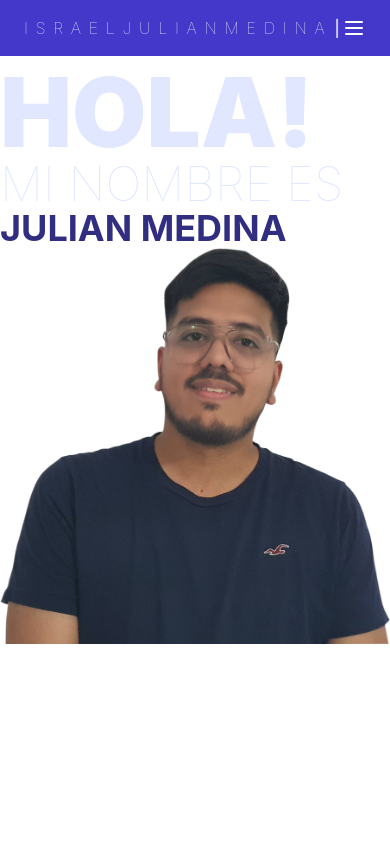
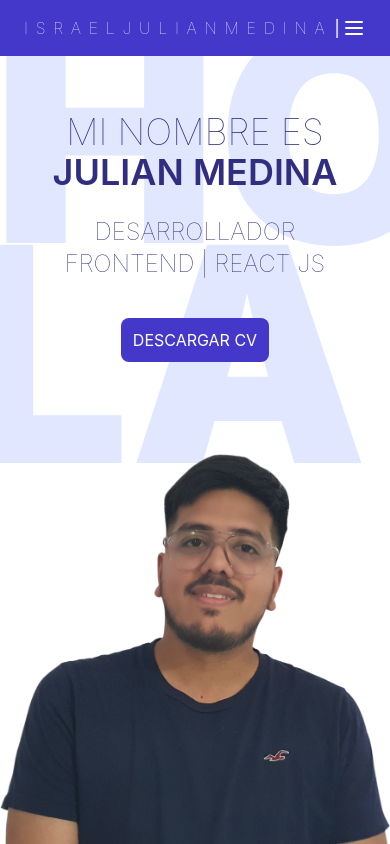
Before and after one commit to JulianMedd/israeljulianmedina, a Next.js app: page /about-me in a window 390 px wide. Built offline with nearby package versions, Linux system fonts and the light colour scheme.

Commit message:
fixing hero component and responsive

```diff
--- a/components/hero/Hero.js
+++ b/components/hero/Hero.js
@@ -4,16 +4,30 @@
 
 const Hero = () => {
     return (
-        <div className="flex flex-col justify-between">
-            <div>
-                <p className="text-8xl font-black text-indigo-100">HOLA!</p>
-                <p className="text-5xl font-thin text-indigo-100">MI NOMBRE ES</p>
-                <h1 className="text-4xl font-bold text-indigo-900">JULIAN MEDINA</h1>
+        <div className="animate-apear pt-16 overflow-hidden w-screen h-screen flex flex-col items-center justify-between md:w-4/5 lg:flex-row md:ml-60 md:pt-0">
+
+            <div className="relative w-full h-1/2 px-8 pt-12 text-center md:px-2 md:w-1/2">
+                <div className="-z-1 leading-none absolute -left-10 -top-20 text-10xl font-black text-indigo-100">
+                    <p>HO</p>
+                    <p className="-mt-20">LA!</p>
+                </div>
+                <p className="text-4xl font-thin text-indigo-900">MI NOMBRE ES</p>
+                <h1 className="text-4xl font-semibold text-indigo-900">JULIAN MEDINA</h1>
+                <h2 className="text-2xl font-thin text-indigo-900 py-6">DESARROLLADOR FRONTEND | REACT JS</h2>
+                <div className="mt-6">
+                    <a
+                        className="p-3 bg-indigo-700 rounded-lg text-white"
+                        download=""
+                        href="../../public/Cv_IsraelJulianMedina.pdf" >DESCARGAR CV</a>
+                </div>
             </div>
-            <Image
-                src={fotoPerfil}
-                layout='responsive'
-            />
+            <div className="w-full h-1/2 overflow-hidden lg:self-end md:w-1/2 lg:h-4/5">
+                <Image
+                    src={fotoPerfil}
+                    layout='responsive'
+                    alt="foto principal"
+                />
+            </div>
         </div>
     )
 }
--- a/components/menu/ActiveLink.js
+++ b/components/menu/ActiveLink.js
@@ -12,7 +12,7 @@
                 <span className="text-xs font-bold absolute top-2 left-0">
                     {link.number}
                 </span>
-                <a className={`pl-6 ${isCurrentPath && "text-indigo-700"}`}>{link.name}</a>
+                <a className={`pl-6 ${isCurrentPath && "text-indigo-700"} cursor-pointer`}>{link.name}</a>
             </li>
         </Link>
     )
--- a/components/menu/Nav.js
+++ b/components/menu/Nav.js
@@ -13,7 +13,7 @@
             <h2 className="textRotate text-gray-400 font-thin tracking-widest">
                 I S R A E L  J U L I A N  M E D I N A
             </h2>
-            <ul className="h-full text-2xl font-extralight py-4 text-gray-400 flex flex-col justify-evenly cursor-pointer animate-apear">
+            <ul className="h-full text-2xl font-extralight py-4 text-gray-400 flex flex-col justify-evenly animate-apear">
                 {
                     MenuLinks.map((link)=><ActiveLink link={link} key={link.name}/>)
                 }
--- a/pages/about-me.js
+++ b/pages/about-me.js
@@ -7,11 +7,7 @@
     return (
         <main>
             <NavBar/>
-            <div className="w-screen h-screen pt-16">
-                <div>
-                    <Hero/>
-                </div>
-            </div>
+            <Hero/>
         </main>
     )
 }
--- a/tailwind.config.js
+++ b/tailwind.config.js
@@ -3,6 +3,12 @@
   darkMode: false, // or 'media' or 'class'
   theme: {
     extend: {
+      zIndex: {
+        '-1': '-10',
+       },
+      fontSize: {
+        '10xl': '300px'
+      },
       animation: {
         'apear': 'apear 3s ease-in-out',
       },
```
Also changed, not shown: 1 other file (tests, documents, lock files or other folders).
